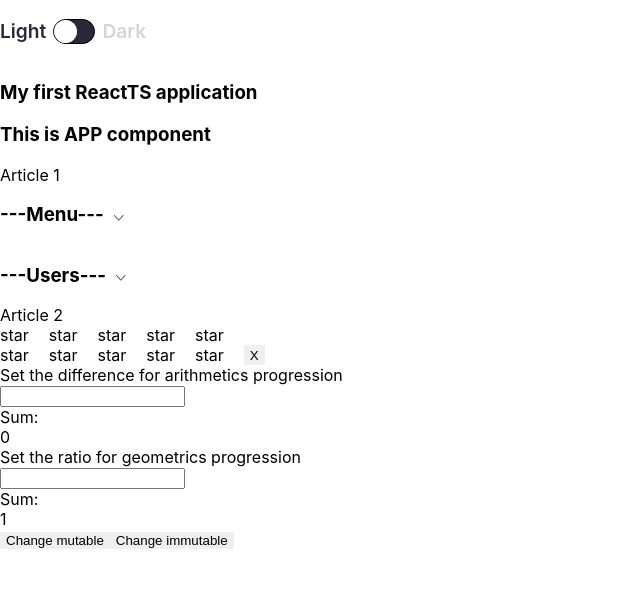
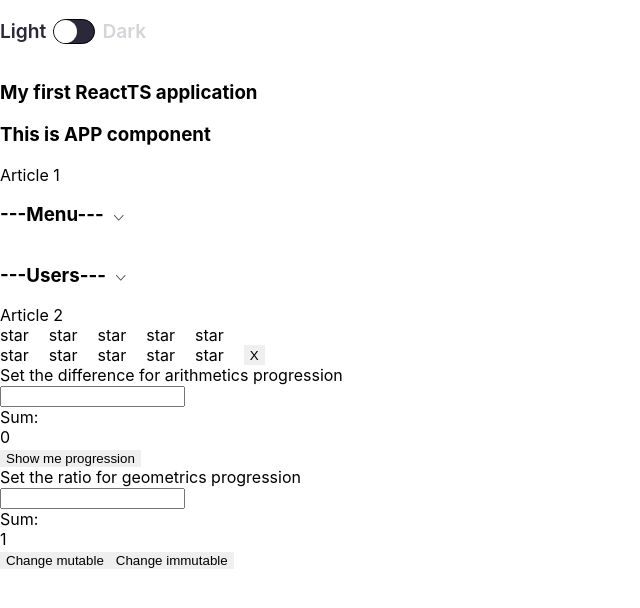
Before and after one commit to showermax/my-app, a React (Create React App) app: page / in a window 1280 px wide. Shown: the top 608 px of the page, without its empty margins (0-640 px from the left). Built offline with nearby package versions, Linux system fonts and the light colour scheme.

Commit message:
usememo + usecallback

```diff
--- a/src/Component/MemoTest/MemoTestStories.tsx
+++ b/src/Component/MemoTest/MemoTestStories.tsx
@@ -1,11 +1,11 @@
-import React, {ChangeEvent, useMemo, useState} from "react";
+import React, {ChangeEvent, useCallback, useMemo, useState} from "react";
 
 export function MemoTestStories() {
     const [difference, setDifference] = useState(0)
     const [ratio, setRatio] = useState(0)
+    const [arrayArithmetic,setArrayArithmetic] = useState<number[]>([])
     let resultArithmetic = 0
     let resultGeometric = 1
-
     const arithmetic = () => {
         for (let i = 0; i < 10; i++) {
             resultArithmetic = resultArithmetic + difference
@@ -23,6 +23,18 @@ export function MemoTestStories() {
         } return resultGeometric
     }
     useMemo(geometric, [ratio])
+    let element =0
+    let array=[...arrayArithmetic]
+    useMemo(()=>setArrayArithmetic([]),[difference])
+    const makeTheArrayArithmetic = () => {
+             for (let i = 0; i <10; i++) {
+             array = [...array,element]
+            element = element + difference
+        }
+        setArrayArithmetic(array)
+        console.log(array)
+    }
+    console.log(arrayArithmetic)
     return (
         <div>
             <div>
@@ -31,6 +43,8 @@ export function MemoTestStories() {
                        onChange={(e: ChangeEvent<HTMLInputElement>) => setDifference(+e.currentTarget.value)}/>
                 <div>Sum:</div>
                 <div>{arithmetic()}</div>
+                <button onClick={makeTheArrayArithmetic}> Show me progression </button>
+                <MemoProgression array={arrayArithmetic}/>
             </div>
             <div>
                 <div>Set the ratio for geometrics progression</div>
@@ -40,7 +54,7 @@ export function MemoTestStories() {
             </div>
 
 
-            {/*<MemoProgression array={array}/>*/}
+
             {/*<InputValue value={difference}/>*/}
         </div>
     );
@@ -49,7 +63,7 @@ export function MemoTestStories() {
 
 const Progression = (props: { array: Array<number> }) => {
     console.log('hi')
-    return <div>{props.array.map(el => <span> {el} </span>)}</div>
+    return (props.array.length>0) ? <div>{props.array.map(el => <span> {el} </span>)}</div> : <div></div>
 }
 const MemoProgression = React.memo(Progression)
 
```
